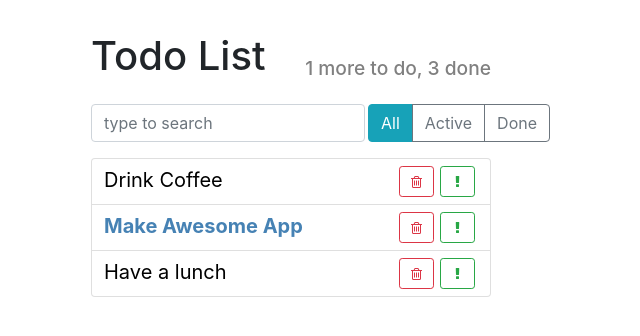
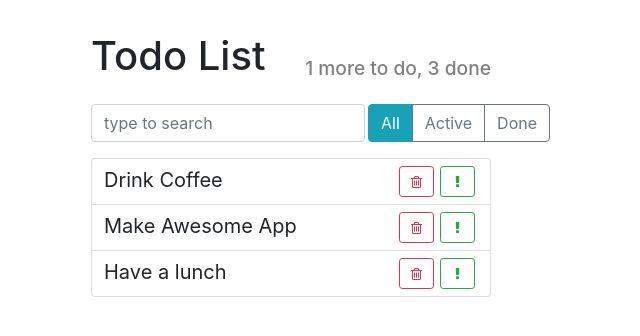
Before and after one commit to viktar-hameza/todo, a React (Create React App) app: page / in a window 1280 px wide. Shown: the top 336 px of the page, without its empty margins (349-989 px from the left). Built offline with nearby package versions, Linux system fonts and the light colour scheme.

Commit message:
deleting items

```diff
--- a/src/components/App/App.js
+++ b/src/components/App/App.js
@@ -1,4 +1,4 @@
-import React from 'react';
+import React, { Component} from 'react';
 
 import AppHeader from '../AppHeader';
 import ItemStatusFilter from '../ItemStatusFilter';
@@ -7,14 +7,29 @@ import TodoList from '../TodoList';
 
 import './App.css';
 
-const App = () => {
+export default class App extends Component {
 
-  const todoDate = [
+  state = {
+    todoData: [
       { label: 'Drink Coffee', important: false, id: 1 },
       { label: 'Make Awesome App', important: true, id: 2 },
       { label: 'Have a lunch', important: false, id: 3 }
-  ];
+    ]
+  };
+  deleteItem = (id) => {
+    this.setState(({ todoData })  => {
+      const idx = todoData.findIndex((el) => el.id === id );
 
+      const before = todoData.slice(0, idx);
+      const after = todoData.slice(idx + 1);
+
+      const newArr = [...before, ...after];
+      return {
+        todoData: newArr
+      }
+    });
+  };
+  render() {
     return (
       <div className="todo-app">
         <AppHeader toDo={1} done={3} />
@@ -22,9 +37,10 @@ const App = () => {
           <SearchPanel />
           <ItemStatusFilter />
         </div>
-      <TodoList todos={todoDate} />
+        <TodoList
+          todos={this.state.todoData}
+          onDeleted={this.deleteItem} />
       </div>
     );
   };
-
-export default App;
+}
--- a/src/components/TodoList/TodoList.js
+++ b/src/components/TodoList/TodoList.js
@@ -2,12 +2,14 @@ import React from 'react';
 import TodoListItem from '../TodoListItem';
 import './TodoList.css'
 
-const TodoList = ({ todos }) => {
+const TodoList = ({ todos, onDeleted }) => {
   const elements = todos.map((item) => {
     const {id, ...itemProps} = item;
     return (
       <li key={id} className = "list-group-item">
-        <TodoListItem {...itemProps} />
+        <TodoListItem
+        {...itemProps}
+          onDeleted={() => onDeleted(id)} />
       </li>
     );
   });
--- a/src/components/TodoListItem/TodoListItem.js
+++ b/src/components/TodoListItem/TodoListItem.js
@@ -6,45 +6,55 @@ import "./TodoListItem.css"
 export default class TodoListItem extends Component {
 
   state = {
-    done: false
+    done: false,
+    important: false
   };
 
   onLabelClick = () => {
-    this.setState({
-        done: true
+    this.setState(({done}) => {
+        return {
+          done: !done
+        };
+    });
+  };
+  onMarkImportant = () => {
+    this.setState((state) => {
+        return {
+          important: !state.important
+        };
     });
   };
 
   render() {
-    const { label, important = false } = this.props;
-    const { done } = this.state;
+    const { label } = this.props;
+    const { done, important } = this.state;
 
     let classNames = 'todo-list-item';
     if (done) {
       classNames += ' done';
     };
 
-    const style = {
-      color: important ? 'steelblue' : 'black',
-      fontWeight: important ? 'bold' : 'normal'
+    if (important) {
+      classNames += ' important';
     };
 
     return (
       <span className={classNames}>
         <span
           className="todo-list-item-label"
-          style={style}
           onClick={this.onLabelClick}>
           {label}
         </span>
 
         <button type="button"
-          className="btn btn-outline-success btn-sm float-right">
+          className="btn btn-outline-success btn-sm float-right"
+          onClick = {this.onMarkImportant} >
           <i className="fa fa-exclamation" />
         </button>
 
         <button type="button"
-          className="btn btn-outline-danger btn-sm float-right">
+          className="btn btn-outline-danger btn-sm float-right"
+          onClick ={this.props.onDeleted}>
           <i className="fa fa-trash-o" />
         </button>
       </span>
```
Lines whose indentation alone changed are shown as unchanged.
